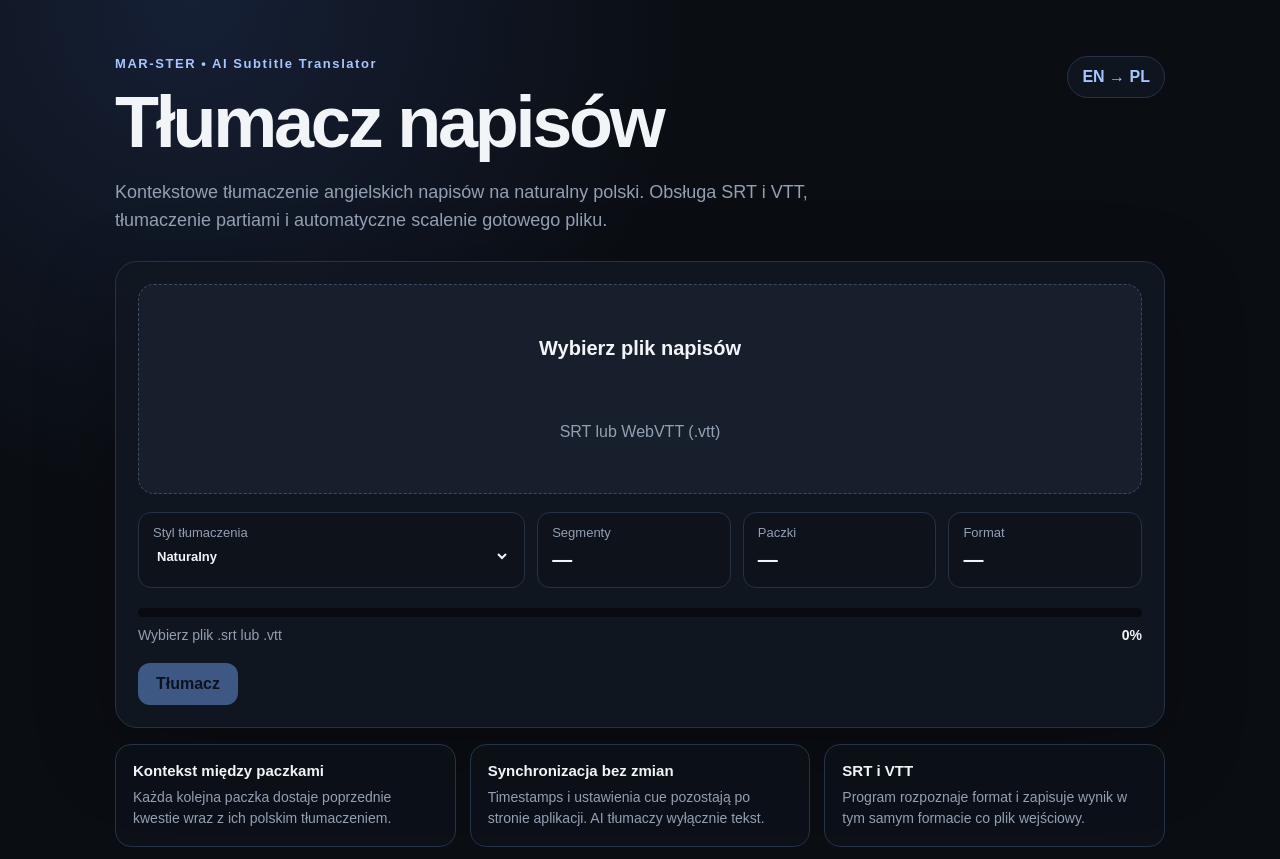
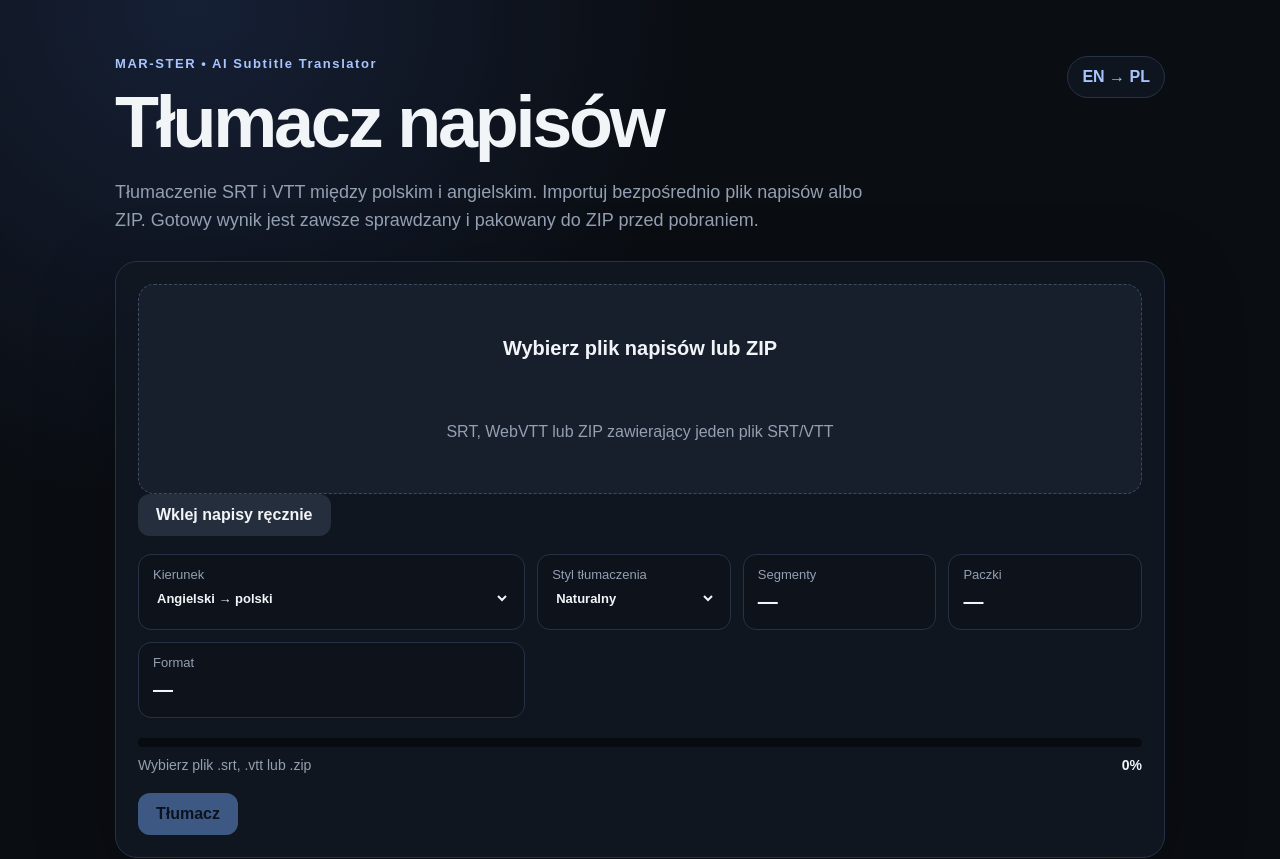
Before and after one commit to MAR-STER/Tlumacz, a Next.js app: page / in a window 1280 px wide. Shown: the top 859 px of the page. Built offline with nearby package versions, Linux system fonts and the light colour scheme.

Commit message:
Add ZIP import export and strict completion checks

```diff
--- a/app/page.tsx
+++ b/app/page.tsx
@@ -1,31 +1,47 @@
 "use client";
 
+import JSZip from "jszip";
 import { useMemo, useRef, useState } from "react";
 import {
+  basename,
   outputFilename,
   parseSubtitles,
   renderSubtitles,
+  zipFilename,
   type SubtitleDocument,
+  type TargetLanguage,
 } from "../lib/subtitles";
 
 type Translation = { id: string; text: string };
+type LanguagePair = "en-pl" | "pl-en";
 
-const BATCH_SIZE = 80;
-const CONTEXT_SIZE = 12;
+const BATCH_SIZE = 40;
+const CONTEXT_SIZE = 10;
 
 function sleep(ms: number) {
   return new Promise((resolve) => setTimeout(resolve, ms));
 }
 
+function subtitleExtension(name: string) {
+  const lower = name.toLowerCase();
+  if (lower.endsWith(".srt")) return "srt";
+  if (lower.endsWith(".vtt")) return "vtt";
+  return null;
+}
+
 export default function Home() {
-  const [file, setFile] = useState<File | null>(null);
+  const [sourceName, setSourceName] = useState("");
+  const [inputContainerName, setInputContainerName] = useState("");
   const [doc, setDoc] = useState<SubtitleDocument | null>(null);
   const [style, setStyle] = useState("natural");
+  const [languagePair, setLanguagePair] = useState<LanguagePair>("en-pl");
   const [progress, setProgress] = useState(0);
-  const [status, setStatus] = useState("Wybierz plik .srt lub .vtt");
+  const [status, setStatus] = useState("Wybierz plik .srt, .vtt lub .zip");
   const [running, setRunning] = useState(false);
   const [downloadUrl, setDownloadUrl] = useState<string | null>(null);
   const [downloadName, setDownloadName] = useState("");
+  const [pasteOpen, setPasteOpen] = useState(false);
+  const [pastedText, setPastedText] = useState("");
   const stopRef = useRef(false);
 
   const batches = useMemo(
@@ -33,29 +49,83 @@ export default function Home() {
     [doc]
   );
 
-  async function onFile(next: File | null) {
+  const targetLanguage: TargetLanguage = languagePair === "pl-en" ? "en" : "pl";
+
+  function clearOutput() {
     if (downloadUrl) URL.revokeObjectURL(downloadUrl);
     setDownloadUrl(null);
+    setDownloadName("");
     setProgress(0);
-    setFile(next);
+  }
+
+  function loadParsed(raw: string, filename: string, containerName = "") {
+    const parsed = parseSubtitles(raw, filename);
+    setSourceName(basename(filename));
+    setInputContainerName(containerName);
+    setDoc(parsed);
+    setStatus(
+      `${parsed.cues.length} segmentów • ${parsed.format.toUpperCase()} • ${Math.ceil(
+        parsed.cues.length / BATCH_SIZE
+      )} paczek${containerName ? ` • z ${containerName}` : ""}`
+    );
+  }
+
+  async function onFile(next: File | null) {
+    clearOutput();
     setDoc(null);
+    setSourceName("");
+    setInputContainerName("");
 
     if (!next) {
-      setStatus("Wybierz plik .srt lub .vtt");
+      setStatus("Wybierz plik .srt, .vtt lub .zip");
       return;
     }
 
     try {
-      const raw = await next.text();
-      const parsed = parseSubtitles(raw, next.name);
-      setDoc(parsed);
-      setStatus(
-        `${parsed.cues.length} segmentów • ${parsed.format.toUpperCase()} • około ${Math.ceil(
-          parsed.cues.length / BATCH_SIZE
-        )} paczek`
-      );
+      const lower = next.name.toLowerCase();
+
+      if (lower.endsWith(".zip")) {
+        setStatus("Odczytuję archiwum ZIP…");
+        const zip = await JSZip.loadAsync(await next.arrayBuffer());
+        const subtitleEntries = Object.values(zip.files).filter(
+          (entry) => !entry.dir && subtitleExtension(entry.name)
+        );
+
+        if (!subtitleEntries.length) {
+          throw new Error("ZIP nie zawiera pliku .srt ani .vtt.");
+        }
+        if (subtitleEntries.length > 1) {
+          throw new Error(
+            `ZIP zawiera ${subtitleEntries.length} pliki napisów. Umieść w archiwum dokładnie jeden plik .srt lub .vtt.`
+          );
+        }
+
+        const entry = subtitleEntries[0];
+        const raw = await entry.async("string");
+        loadParsed(raw, entry.name, next.name);
+        return;
+      }
+
+      if (!subtitleExtension(next.name)) {
+        throw new Error("Obsługiwane są pliki .srt, .vtt oraz .zip.");
+      }
+
+      loadParsed(await next.text(), next.name);
     } catch (error) {
-      setStatus(error instanceof Error ? error.message : "Nie udało się odczytać pliku.");
+      setStatus(error instanceof Error ? `Błąd: ${error.message}` : "Nie udało się odczytać pliku.");
+    }
+  }
+
+  function loadPasted() {
+    clearOutput();
+    try {
+      const trimmed = pastedText.trim();
+      if (!trimmed) throw new Error("Pole z napisami jest puste.");
+      const filename = /^WEBVTT\b/i.test(trimmed) ? "wklejone.vtt" : "wklejone.srt";
+      loadParsed(pastedText, filename);
+      setPasteOpen(false);
+    } catch (error) {
+      setStatus(error instanceof Error ? `Błąd: ${error.message}` : "Nie udało się odczytać napisów.");
     }
   }
 
@@ -70,7 +140,12 @@ export default function Home() {
         const response = await fetch("/api/translate", {
           method: "POST",
           headers: { "Content-Type": "application/json" },
-          body: JSON.stringify({ items, contextBefore, style }),
+          body: JSON.stringify({
+            items,
+            contextBefore,
+            style,
+            targetLanguage,
+          }),
         });
 
         const data = await response.json();
@@ -80,29 +155,53 @@ export default function Home() {
         if (!Array.isArray(data?.translations)) {
           throw new Error("Serwer zwrócił nieprawidłową odpowiedź.");
         }
-        return data.translations as Translation[];
+
+        const translations = data.translations as Translation[];
+        const expected = new Set(items.map((item) => item.id));
+        const received = new Set<string>();
+
+        for (const item of translations) {
+          if (
+            !item ||
+            typeof item.id !== "string" ||
+            typeof item.text !== "string" ||
+            item.text.trim() === "" ||
+            !expected.has(item.id) ||
+            received.has(item.id)
+          ) {
+            throw new Error("Serwer zwrócił niepełną lub zduplikowaną paczkę.");
+          }
+          received.add(item.id);
+        }
+
+        if (translations.length !== items.length || received.size !== items.length) {
+          throw new Error(
+            `Niepełna paczka: otrzymano ${received.size}/${items.length} segmentów.`
+          );
+        }
+
+        return translations;
       } catch (error) {
         lastError = error instanceof Error ? error.message : lastError;
         if (attempt < 3) await sleep(1200 * attempt);
       }
     }
+
     throw new Error(lastError);
   }
 
   async function start() {
-    if (!doc || !file || running) return;
+    if (!doc || !sourceName || running) return;
 
     setRunning(true);
-    if (downloadUrl) URL.revokeObjectURL(downloadUrl);
-    setDownloadUrl(null);
-    setProgress(0);
+    clearOutput();
     stopRef.current = false;
     const translated = new Map<string, string>();
 
     try {
       for (let offset = 0; offset < doc.cues.length; offset += BATCH_SIZE) {
         if (stopRef.current) {
-          setStatus("Tłumaczenie zatrzymane.");
+          setStatus("Tłumaczenie zatrzymane. Nie utworzono niepełnego pliku.");
           return;
         }
 
@@ -120,26 +219,52 @@ export default function Home() {
           contextBefore
         );
 
-        for (const item of result) translated.set(item.id, item.text);
+        for (const item of result) translated.set(item.id, item.text.trim());
 
-        const done = Math.min(offset + current.length, doc.cues.length);
-        setProgress(Math.round((done / doc.cues.length) * 100));
+        const expectedDone = Math.min(offset + current.length, doc.cues.length);
+        if (translated.size !== expectedDone) {
+          throw new Error(
+            `Kontrola kompletności nie powiodła się: ${translated.size}/${expectedDone}.`
+          );
+        }
+
+        setProgress(Math.round((expectedDone / doc.cues.length) * 100));
       }
 
+      if (translated.size !== doc.cues.length) {
+        throw new Error(
+          `Tłumaczenie jest niekompletne: ${translated.size}/${doc.cues.length} segmentów.`
+        );
+      }
+
+      for (const cue of doc.cues) {
+        if (!translated.get(cue.id)?.trim()) {
+          throw new Error(`Brak tłumaczenia dla segmentu ${cue.ordinal}.`);
+        }
+      }
+
+      setStatus("Sprawdzam kompletność i tworzę archiwum ZIP…");
       const output = renderSubtitles(doc, translated);
-      const blob = new Blob([output], {
-        type:
-          doc.format === "vtt"
-            ? "text/vtt;charset=utf-8"
-            : "application/x-subrip;charset=utf-8",
+      const subtitleName = outputFilename(sourceName, doc.format, targetLanguage);
+      const archiveName = zipFilename(sourceName, targetLanguage);
+
+      const zip = new JSZip();
+      zip.file(subtitleName, output);
+      const blob = await zip.generateAsync({
+        type: "blob",
+        compression: "DEFLATE",
+        compressionOptions: { level: 6 },
       });
       const url = URL.createObjectURL(blob);
 
       setDownloadUrl(url);
-      setDownloadName(outputFilename(file.name, doc.format));
-      setStatus("Gotowe. Plik został przetłumaczony i scalony.");
+      setDownloadName(archiveName);
+      setStatus(
+        `Gotowe. Sprawdzono ${doc.cues.length}/${doc.cues.length} segmentów. Wynik zapisano w ZIP.`
+      );
       setProgress(100);
     } catch (error) {
+      clearOutput();
       setStatus(
         error instanceof Error ? `Błąd: ${error.message}` : "Wystąpił nieznany błąd."
       );
@@ -148,6 +273,8 @@ export default function Home() {
     }
   }
 
+  const directionLabel = languagePair === "pl-en" ? "PL → EN" : "EN → PL";
+
   return (
     <main className="shell">
       <section className="hero">
@@ -155,28 +282,69 @@ export default function Home() {
           <p className="eyebrow">MAR-STER • AI Subtitle Translator</p>
           <h1>Tłumacz napisów</h1>
           <p className="lead">
-            Kontekstowe tłumaczenie angielskich napisów na naturalny polski.
-            Obsługa SRT i VTT, tłumaczenie partiami i automatyczne scalenie gotowego pliku.
+            Tłumaczenie SRT i VTT między polskim i angielskim. Importuj bezpośrednio plik napisów
+            albo ZIP. Gotowy wynik jest zawsze sprawdzany i pakowany do ZIP przed pobraniem.
           </p>
         </div>
-        <div className="badge">EN → PL</div>
+        <div className="badge">{directionLabel}</div>
       </section>
 
       <section className="card">
         <label className="drop">
           <input
             type="file"
-            accept=".srt,.vtt,application/x-subrip,text/vtt"
+            accept=".srt,.vtt,.zip,application/x-subrip,text/vtt,application/zip,application/x-zip-compressed"
             disabled={running}
             onChange={(event) => void onFile(event.target.files?.[0] ?? null)}
           />
           <span className="dropTitle">
-            {file ? file.name : "Wybierz plik napisów"}
+            {sourceName
+              ? inputContainerName
+                ? `${inputContainerName} → ${sourceName}`
+                : sourceName
+              : "Wybierz plik napisów lub ZIP"}
           </span>
-          <span className="dropHint">SRT lub WebVTT (.vtt)</span>
+          <span className="dropHint">SRT, WebVTT lub ZIP zawierający jeden plik SRT/VTT</span>
         </label>
 
+        <div className="pasteActions">
+          <button
+            className="secondary"
+            type="button"
+            disabled={running}
+            onClick={() => setPasteOpen((value) => !value)}
+          >
+            {pasteOpen ? "Ukryj wklejanie" : "Wklej napisy ręcznie"}
+          </button>
+        </div>
+
+        {pasteOpen && (
+          <div className="pastePanel">
+            <textarea
+              value={pastedText}
+              onChange={(event) => setPastedText(event.target.value)}
+              placeholder="Wklej tutaj pełną zawartość pliku SRT lub VTT…"
+              disabled={running}
+            />
+            <button className="secondary" type="button" onClick={loadPasted} disabled={running}>
+              Załaduj wklejone napisy
+            </button>
+          </div>
+        )}
+
         <div className="controls">
+          <label>
+            Kierunek
+            <select
+              value={languagePair}
+              onChange={(event) => setLanguagePair(event.target.value as LanguagePair)}
+              disabled={running}
+            >
+              <option value="en-pl">Angielski → polski</option>
+              <option value="pl-en">Polski → angielski</option>
+            </select>
+          </label>
+
           <label>
             Styl tłumaczenia
             <select
@@ -190,9 +358,18 @@ export default function Home() {
             </select>
           </label>
 
-          <div className="stat"><span>Segmenty</span><strong>{doc?.cues.length ?? "—"}</strong></div>
-          <div className="stat"><span>Paczki</span><strong>{batches || "—"}</strong></div>
-          <div className="stat"><span>Format</span><strong>{doc?.format.toUpperCase() ?? "—"}</strong></div>
+          <div className="stat">
+            <span>Segmenty</span>
+            <strong>{doc?.cues.length ?? "—"}</strong>
+          </div>
+          <div className="stat">
+            <span>Paczki</span>
+            <strong>{batches || "—"}</strong>
+          </div>
+          <div className="stat">
+            <span>Format</span>
+            <strong>{doc?.format.toUpperCase() ?? "—"}</strong>
+          </div>
         </div>
 
         <div className="progressTrack" aria-label="Postęp tłumaczenia">
@@ -223,7 +400,7 @@ export default function Home() {
 
           {downloadUrl && (
             <a className="download" href={downloadUrl} download={downloadName}>
-              Pobierz {downloadName}
+              Pobierz ZIP: {downloadName}
             </a>
           )}
         </div>
@@ -231,16 +408,16 @@ export default function Home() {
 
       <section className="info">
         <article>
-          <h2>Kontekst między paczkami</h2>
-          <p>Każda kolejna paczka dostaje poprzednie kwestie wraz z ich polskim tłumaczeniem.</p>
+          <h2>Import ZIP</h2>
+          <p>Możesz wskazać ZIP zawierający jeden plik SRT lub VTT. Archiwum jest rozpakowywane w przeglądarce.</p>
         </article>
         <article>
-          <h2>Synchronizacja bez zmian</h2>
-          <p>Timestamps i ustawienia cue pozostają po stronie aplikacji. AI tłumaczy wyłącznie tekst.</p>
+          <h2>Kontrola kompletności</h2>
+          <p>Każda paczka jest sprawdzana. Pobieranie pojawia się dopiero po przetłumaczeniu wszystkich segmentów.</p>
         </article>
         <article>
-          <h2>SRT i VTT</h2>
-          <p>Program rozpoznaje format i zapisuje wynik w tym samym formacie co plik wejściowy.</p>
+          <h2>Eksport ZIP</h2>
+          <p>Gotowy SRT lub VTT jest automatycznie pakowany do ZIP i dopiero wtedy udostępniany do pobrania.</p>
         </article>
       </section>
     </main>
```
